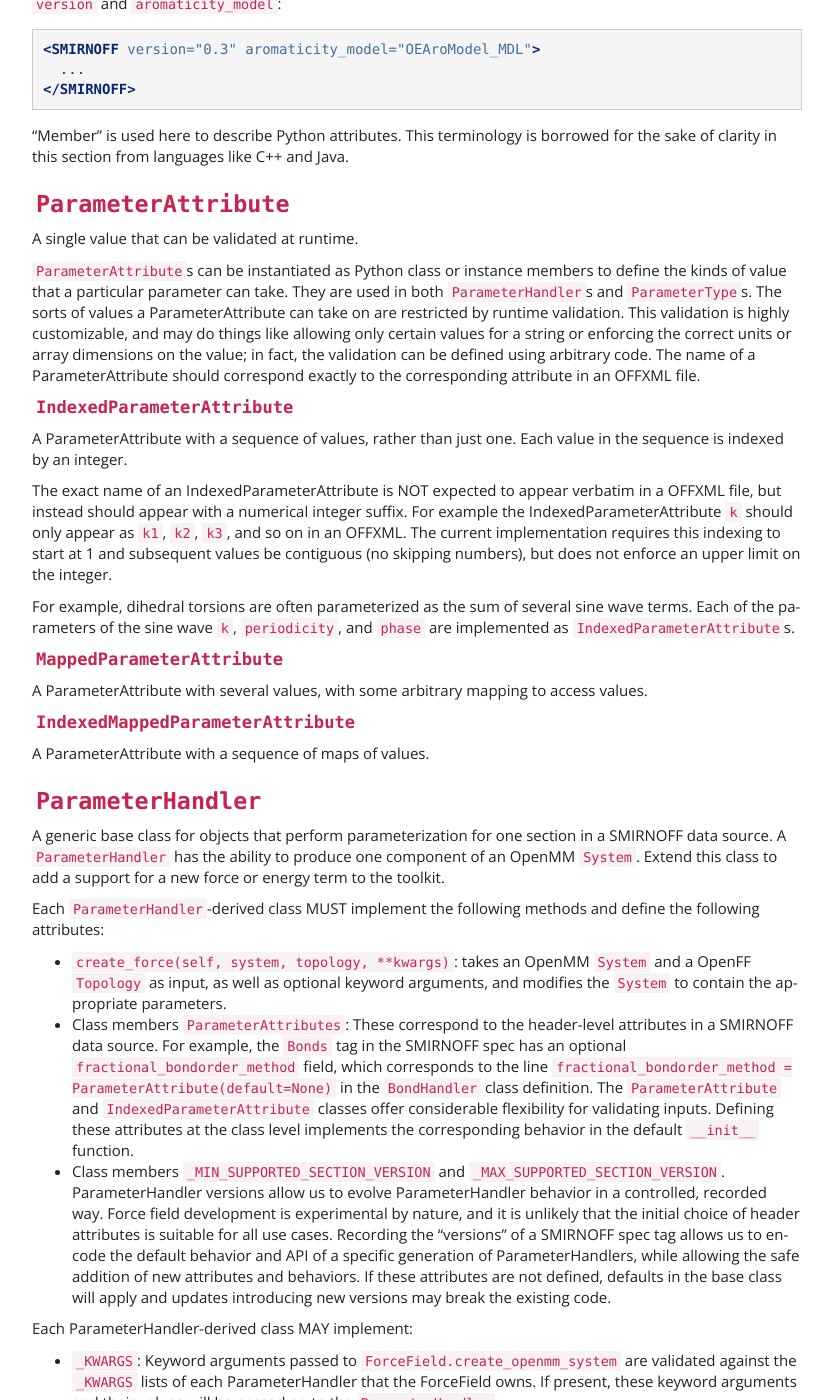
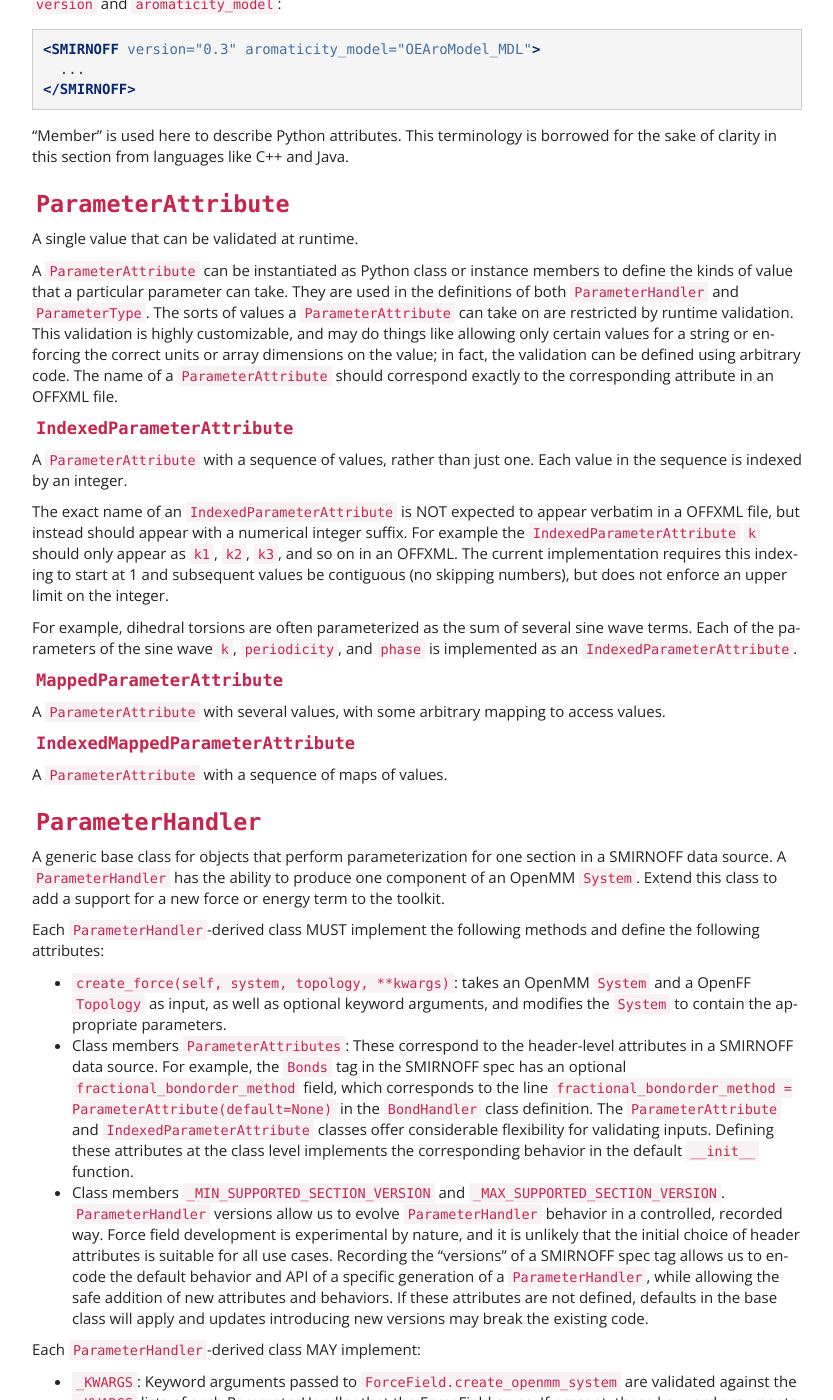
Before and after one commit to openforcefield/openff-toolkit, a Sphinx documentation site: the page built from docs/developing.md, in a window 1280 px wide and 1400 px high, scrolled down 2804 px. Shown: the whole window, without its empty margins (38-871 px from the left). Built offline with Sphinx 7.4.7, drawn with Linux system fonts in a browser that asks for light colours; some of the changed text lies outside the part shown.

Commit message:
Re-phrase plurals of type names

```diff
--- a/docs/developing.md
+++ b/docs/developing.md
@@ -113,27 +113,27 @@ This terminology is borrowed for the sake of clarity in this section from langua
 ### [`ParameterAttribute`](openff.toolkit.typing.engines.smirnoff.parameters.ParameterAttribute)
 A single value that can be validated at runtime.
 
-`ParameterAttribute`s can be instantiated as Python class or instance members to define the kinds of value that a particular parameter can take.
-They are used in both `ParameterHandler`s and `ParameterType`s.
-The sorts of values a ParameterAttribute can take on are restricted by runtime validation.
+A `ParameterAttribute` can be instantiated as Python class or instance members to define the kinds of value that a particular parameter can take.
+They are used in the definitions of both `ParameterHandler` and `ParameterType`.
+The sorts of values a `ParameterAttribute` can take on are restricted by runtime validation.
 This validation is highly customizable, and may do things like allowing only certain values for a string or enforcing the correct units or array dimensions on the value; in fact, the validation can be defined using arbitrary code.
-The name of a ParameterAttribute should correspond exactly to the corresponding attribute in an OFFXML file.
+The name of a `ParameterAttribute` should correspond exactly to the corresponding attribute in an OFFXML file.
 
 #### [`IndexedParameterAttribute`](openff.toolkit.typing.engines.smirnoff.parameters.IndexedParameterAttribute)
-A ParameterAttribute with a sequence of values, rather than just one. Each value in the sequence is indexed by an integer.
+A `ParameterAttribute` with a sequence of values, rather than just one. Each value in the sequence is indexed by an integer.
 
-The exact name of an IndexedParameterAttribute is NOT expected to appear verbatim in a OFFXML file, but instead should appear with a numerical integer suffix.
-For example the IndexedParameterAttribute `k` should only appear as `k1`, `k2`, `k3`, and so on in an OFFXML.
+The exact name of an `IndexedParameterAttribute` is NOT expected to appear verbatim in a OFFXML file, but instead should appear with a numerical integer suffix.
+For example the `IndexedParameterAttribute` `k` should only appear as `k1`, `k2`, `k3`, and so on in an OFFXML.
 The current implementation requires this indexing to start at 1 and subsequent values be contiguous (no skipping numbers), but does not enforce an upper limit on the integer.
 
 For example, dihedral torsions are often parameterized as the sum of several sine wave terms.
-Each of the parameters of the sine wave `k`, `periodicity`, and `phase` are implemented as `IndexedParameterAttribute`s.
+Each of the parameters of the sine wave `k`, `periodicity`, and `phase` is implemented as an `IndexedParameterAttribute`.
 
 #### [`MappedParameterAttribute`](openff.toolkit.typing.engines.smirnoff.parameters.MappedParameterAttribute)
-A ParameterAttribute with several values, with some arbitrary mapping to access values.
+A `ParameterAttribute` with several values, with some arbitrary mapping to access values.
 
 #### [`IndexedMappedParameterAttribute`](openff.toolkit.typing.engines.smirnoff.parameters.IndexedMappedParameterAttribute)
-A ParameterAttribute with a sequence of maps of values.
+A `ParameterAttribute` with a sequence of maps of values.
 
 ### [`ParameterHandler`](openff.toolkit.typing.engines.smirnoff.parameters.ParameterHandler)
 A generic base class for objects that perform parameterization for one section in a SMIRNOFF data source.
@@ -148,24 +148,24 @@ For example, the `Bonds` tag in the SMIRNOFF spec has an optional `fractional_bo
 The `ParameterAttribute` and `IndexedParameterAttribute` classes offer considerable flexibility for validating inputs.
 Defining these attributes at the class level implements the corresponding behavior in the default `__init__` function.
 - Class members `_MIN_SUPPORTED_SECTION_VERSION` and `_MAX_SUPPORTED_SECTION_VERSION`.
-ParameterHandler versions allow us to evolve ParameterHandler behavior in a controlled, recorded way.
+`ParameterHandler` versions allow us to evolve `ParameterHandler` behavior in a controlled, recorded way.
 Force field development is experimental by nature, and it is unlikely that the initial choice of header attributes is suitable for all use cases.
-Recording the "versions" of a SMIRNOFF spec tag allows us to encode the default behavior and API of a specific generation of ParameterHandlers, while allowing the safe addition of new attributes and behaviors.
+Recording the "versions" of a SMIRNOFF spec tag allows us to encode the default behavior and API of a specific generation of a `ParameterHandler`, while allowing the safe addition of new attributes and behaviors.
 If these attributes are not defined, defaults in the base class will apply and updates introducing new versions may break the existing code.
 
-Each ParameterHandler-derived class MAY implement:
+Each `ParameterHandler`-derived class MAY implement:
   - `_KWARGS`: Keyword arguments passed to `ForceField.create_openmm_system` are validated against the `_KWARGS` lists of each ParameterHandler that the ForceField owns.
     If present, these keyword arguments and their values will be passed on to the `ParameterHandler`.
   - `_TAGNAME`: The name of the SMIRNOFF OFFXML tag used to parameterize the class.
     This tag should appear in the top level within the [`<SMIRNOFF>`](smirnoff.html#the-enclosing-smirnoff-tag) tag; see the [Parameter generators](smirnoff.html#parameter-generators) section of the SMIRNOFF specification.
   - `_INFOTYPE`: The `ParameterType` subclass used to parse the elements in the `ParameterHandler`'s parameter list.
   - `_DEPENDENCIES`: A list of `ParameterHandler` subclasses that, when present, must run before this one.
-    Note that this is *not* a list of `ParameterHandler`s that are required by this one.
-    Ideally, `ParameterHandler`s are entirely independent and energy components of a force field form distinct terms; when this is impossible, `_DEPENDENCIES` may be used to guarantee execution order.
-  - `to_dict`: converts the ParameterHandler to a hierarchical dict compliant with the SMIRNOFF specification.
+    Note that this is *not* a list of `ParameterHandler` subclasses that are required by this one.
+    Ideally, child classes of `ParameterHandler` are entirely independent, and energy components of a force field form distinct terms; when this is impossible, `_DEPENDENCIES` may be used to guarantee execution order.
+  - `to_dict`: converts the `ParameterHandler` to a hierarchical dict compliant with the SMIRNOFF specification.
     The default implementation of this function should suffice for most developers.
-  - `check_handler_compatibility`: Checks whether this ParameterHandler is "compatible" with another.
-    This function is used when a ForceField is attempted to be constructed from *multiple* SMIRNOFF data sources, and it is necessary to check that two sections with the same tag name can be combined in a sane way.
+  - `check_handler_compatibility`: Checks whether this `ParameterHandler` is "compatible" with another.
+    This function is used when a `ForceField` is attempted to be constructed from *multiple* SMIRNOFF data sources, and it is necessary to check that two sections with the same tag name can be combined in a sane way.
     For example, if the user instructed two `vdW` sections to be read, but the sections defined different vdW potentials, then this function should raise an Exception indicating that there is no safe way to combine the parameters.
     The default implementation of this function should suffice for most developers.
   - `postprocess_system`: operates identically to `create_force`, but is run after each ParameterHandlers' `create_force` has already been called.
```
